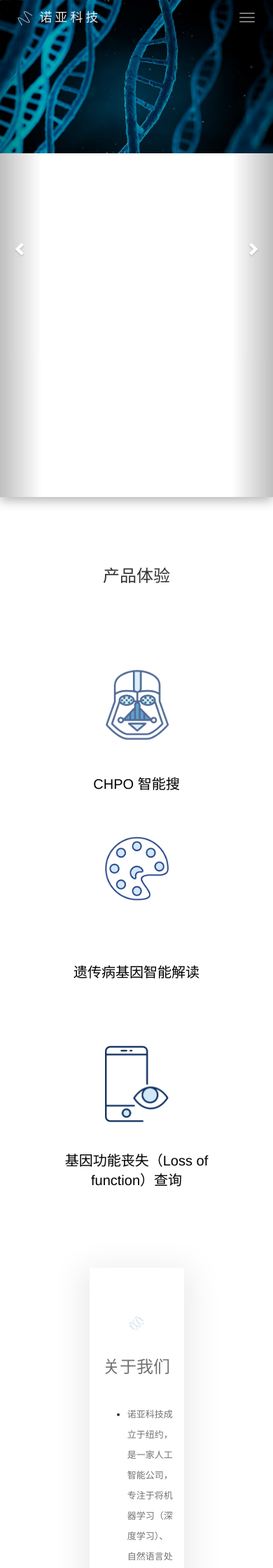
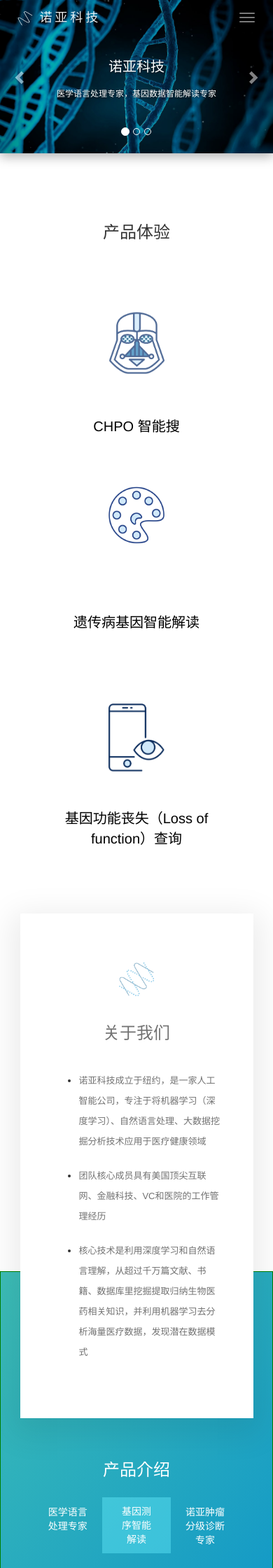
Before and after one commit to xguo39/deepbrain, a Django app: page / in a window 390 px wide; the page is wider, and only the part inside the window is pictured. Shown: the top 2240 px of that part at 70% size. Run offline with Django 3.2, Linux system fonts and the light colour scheme; parts of the project's set-up code (start-up, migrations or seed data) failed here and were passed over; some libraries are stand-ins or nearby versions.

Commit message:
homepage mobile

```diff
--- a/static/css/index.css
+++ b/static/css/index.css
@@ -4,6 +4,12 @@ p{
 
 .container {
     padding: 40px 120px;
+}
+
+@media (max-width: 600px) {
+  .container{
+    padding: 40px 10px;
+  }
 }
 
 .person {
@@ -19,7 +25,7 @@ p{
 
 /* Define the caption of the carousel*/
 .carousel-inner{
-  min-height: 710px;
+  /*min-height: 710px;*/
   background-color: #ffffff;
   filter: drop-shadow(0px 5px 8px #b3b3b3);
 }
@@ -50,11 +56,27 @@ p{
     font-weight: normal;
 }
 
-@media (max-width: 600px) {
+@media (max-width: 620px) {
+
     .carousel-caption {
-        display: none; /* Hide the carousel text when the screen is less than 600 pixels wide */
+        color: #fff !important;
+        top:20%;
     }
+
+    .carousel-caption h3{
+      font-size: 20px;
+      margin-bottom: 20px;
+    }
+
+    .carousel-caption p {
+        /*margin-bottom: 250px;*/
+        font-size: 12px;
+    }
+
+
 }
+
+
 
 /* Add a dark background color with a little bit see-through */
 .navbar {
@@ -166,7 +188,7 @@ p{
 }
 
 .pds a:focus{
-    text-decoration: none;
+  text-decoration: none;
 }
 
 
@@ -181,10 +203,8 @@ p{
 }
 
 .pds a p{
-  /*margin-top: 20px;*/
   margin-bottom: 20px;
   font-size: 20px;
-  /*color:black;*/
 }
 
 .pd-small img{
@@ -284,11 +304,18 @@ p{
   justify-content:space-between;
 }
 
+.pd-intro .nav li{
+  flex-basis: 0;
+  flex-grow: 1;
+}
+
 .pd-intro .nav a{
   /*margin: 10px auto;*/
   text-align: center;
   margin-right: 0px;
-  width: 180px;
+  padding-left: 20px;
+  padding-right:20px;
+  /*width: 180px;*/
 }
 
 .pd-intro p {
@@ -318,8 +345,8 @@ p{
   opacity:1;
   background:rgba(105,241,255,.4);
   border: 0px solid #ddd;
-  padding-left: 5px;
-  padding-right:5px;
+  padding-left: 25px;
+  padding-right:25px;
   z-index: 10;
 }
 
@@ -328,9 +355,10 @@ p{
     text-align: left;
     line-height: 150%;
     margin: 10px;
-    padding-left: 35px;
-    padding-right: 40px;
+    /*padding-left: 35px;
+    padding-right: 40px;*/
 }
+
 
 .pd-intro .tab-content{
   margin: 30px auto;
@@ -350,7 +378,7 @@ p{
 
 
 footer {
-    background-color: #005E80;
+    background-color: #005e80;
     color: #f5f5f5;
     padding: 32px;
 }
--- a/templates/homepage/index.html
+++ b/templates/homepage/index.html
@@ -97,19 +97,19 @@
   <h3> 产品体验 </h3>
   <div class="row">
       <!-- <a class="col-sm-4" target="_blank" href="{% url 'deepb:chpo' %}"><button class="btn btn1">进入智能解读平台</button></a> -->
-      <a class="col-sm-3" target="_blank" href="{% url 'deepb:chpo' %}">
+      <a class="col-sm-3 col-xs-12" target="_blank" href="{% url 'deepb:chpo' %}">
          <div class='pd-small'>
            <img src="{% static 'images/chpo_icon.png'%}" alt="chpo-icon">
          </div>
            <p> CHPO 智能搜 </p>
       </a>
-      <a class="col-sm-6" target="_blank" href="{% url 'deepb:home_ch' %}">
+      <a class="col-sm-6 col-xs-12" target="_blank" href="{% url 'deepb:home_ch' %}">
         <div>
            <img src="{% static 'images/gene_intepretation_icon.png'%}" alt="geneInterpretation-icon">
         </div>
         <p> 遗传病基因智能解读 </p>
       </a>
-      <a class="col-sm-3" target="_blank" href="{% url 'deepb:lof' %}">
+      <a class="col-sm-3 col-xs-12" target="_blank" href="{% url 'deepb:lof' %}">
         <div class='pd-small'>
            <img src="{% static 'images/lof_icon.png'%}" alt="lof-icon">
         </div>
```
Also changed, not shown: static/images/side-bar-bg.jpg (added), 1 other file.
